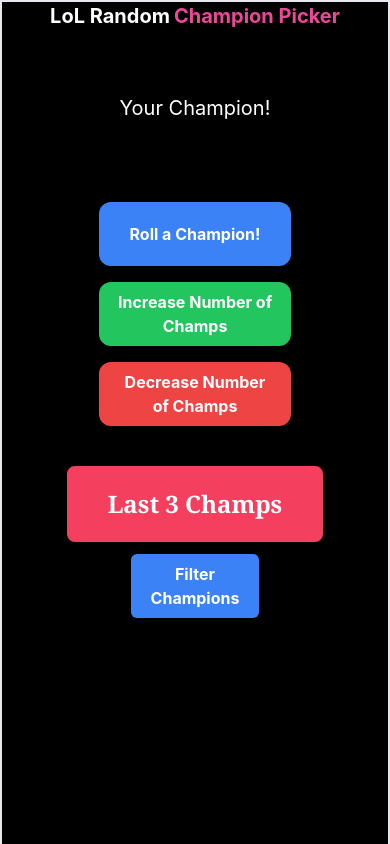
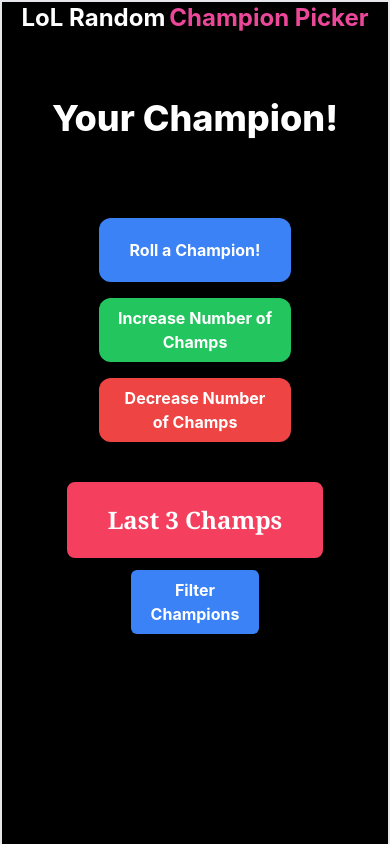
Before and after one commit to DawidCiechowski/LolChampChooserWeb, a React (Create React App) app: page / in a window 390 px wide. Shown: the top 844 px of the page. Built offline with nearby package versions, Linux system fonts and the light colour scheme.

Commit message:
Some CSS improvements

```diff
--- a/src/Chooser.tsx
+++ b/src/Chooser.tsx
@@ -59,9 +59,9 @@
     }
     return (
         <div className='min-h-screen w-screen bg-black flex text-white flex-col items-center justify-center border-solid border-2 no-scrollbar overflow-y-auto'>
-            <div className='flex flex-col items-center justify-center pb-10 md:pt-48 w-fit text-xl md:text-5xl'>
-                <h1 className="font-bold flex items-center justify-center pb-16">LoL Random<h1 className="text-pink-500 pl-1 md:pl-5">Champion Picker</h1></h1>
-                <h3 className=''>{champion}</h3>
+            <div className='flex flex-col items-center justify-center pb-10 md:pt-36 w-fit'>
+                <h1 className="font-bold flex items-center justify-center pb-16 text-2xl md:text-5xl">LoL Random<h1 className="text-pink-500 pl-1 md:pl-5">Champion Picker</h1></h1>
+                <h3 className='text-4xl md:text-6xl font-extrabold'>{champion}</h3>
             </div>
             <div className='items-center justify-center py-8'>
                 <div className="md:inline-block px-2 py-2 md:align-top">
@@ -88,8 +88,8 @@
             <div className='border-2 text-pretty text-bold border-rose-500 py-5 text-white rounded-lg text-2xl font-bold font-serif w-64 flex justify-center items-center bg-rose-500'>
                 <h2>{`Last ${noOfChamps} Champs`}</h2>
             </div>
-            <div className={lastChamps.allElements.length !== 0 ? 'border-4 font-bold text-xl py-5 m-5 rounded-md justify-center items-center animate-appear flex w-1/2 border-rose-500' : ''}>
-                <ul className="ml-auto md:flex items-center justify-center md:w-screen">
+            <div className={lastChamps.allElements.length !== 0 ? 'border-4 font-bold text-xl py-5 m-5 rounded-md justify-center flex items-center animate-appear h-1/8 w-1/2 border-rose-500' : ''}>
+                <ul className="ml-auto md:flex items-center justify-center h-fit w-fit">
                 {lastChamps.allElements.map(item => (
                     <LastChampion key={item} champ={item} />
                 ))}
--- a/src/LastChampion.tsx
+++ b/src/LastChampion.tsx
@@ -27,7 +27,7 @@
         <li className="inline-block">
             <div className="">
                 {
-                    <img className="animate-appear" src={`https://ddragon.leagueoflegends.com/cdn/img/champion/loading/${championSplash(props.champ)}_1.jpg`} alt="placeholder" onLoad={() =>setIsLoaded(true)} style={isLoaded ? {} : {display: 'none'}} />
+                    <img className="animate-appear" src={`https://ddragon.leagueoflegends.com/cdn/img/champion/loading/${championSplash(props.champ)}_1.jpg`} alt="placeholder" onLoad={() =>setIsLoaded(true)} style={isLoaded ? {} : {opacity: '0%'}} />
                 }
             </div>
         </li>
```
